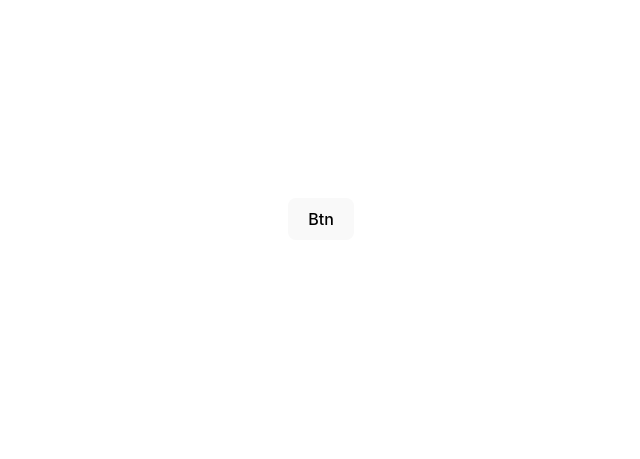
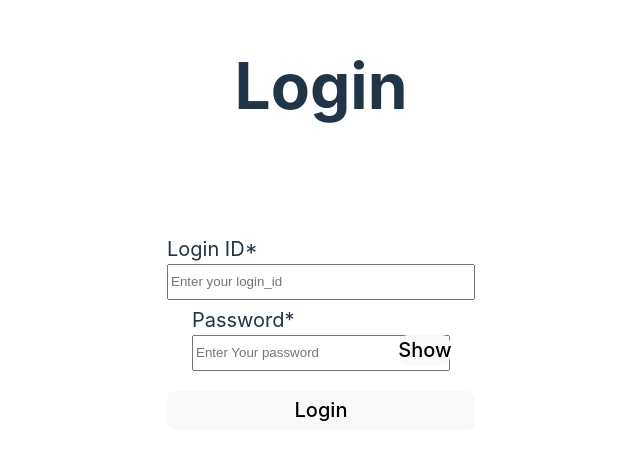
Before and after one commit to MissAashnaa1/frontend-sunbase, a React (Vite) app: page / in a window 1280 px wide. Shown: the part 181-640 px from the top of the page, without its empty margins (319-959 px from the left). Built offline with nearby package versions, Linux system fonts and the light colour scheme.

Commit message:
login page done

```diff
--- a/src/App.jsx
+++ b/src/App.jsx
@@ -1,29 +1,12 @@
+import React from "react";
 import "./App.css";
 
-import axios from "axios";
+import Login from "./pages/Login";
 
 function App() {
-  const makeReq = async () => {
-    console.log("btn clicked");
-
-    try {
-      let res = await axios.post("http://localhost:5000/login/", {
-        login_id: "test@sunbasedata.com",
-        password: "Test@123",
-      });
-      console.log(res.data);
-    } catch (err) {
-      console.log(err, "catch err");
-    }
-  };
-
   return (
     <>
-      {/* <h1>Vite + React</h1>
-      <p className="read-the-docs">
-        Click on the Vite and React logos to learn more
-      </p> */}
-      <button onClick={() => makeReq()}>Btn</button>
+      <Login />
     </>
   );
 }
--- /dev/null
+++ b/src/constant.jsx
@@ -0,0 +1,3 @@
+const BASE_URL = "https://sunbase-server.onrender.com";
+
+export default BASE_URL;
--- /dev/null
+++ b/src/pages/Login.jsx
@@ -0,0 +1,126 @@
+import React, { useState } from "react";
+// import { useHistory } from "react-router-dom";
+import { useSelector, useDispatch } from "react-redux";
+import { Alert, Container, flexbox } from "@chakra-ui/react";
+import {
+  FormControl,
+  FormLabel,
+  InputGroup,
+  Input,
+  InputRightElement,
+  VStack,
+  Button,
+} from "@chakra-ui/react";
+
+import axios from "axios";
+import BASE_URL from "../constant";
+
+function Login() {
+  const [name, setName] = useState("");
+  const [confirmPassword, setConfirmPassword] = useState("");
+
+  const [isAlert, setIsAlert] = useState(false);
+  const [show2, setShow2] = useState(false);
+
+  const [isLoadinng, setIsLoading] = useState(false);
+
+  // const history = useHistory();
+
+  const handleClick2 = () => setShow2(!show2);
+
+  const submitHandler = () => {
+    if (name.trim() == "" || confirmPassword.trim() == "") {
+      setIsAlert(true);
+      setTimeout(() => {
+        setIsAlert(false);
+      }, 3000);
+    } else {
+      // console.log(name, confirmPassword)
+      login();
+    }
+  };
+
+  const login = async () => {
+    setIsLoading(true);
+    try {
+      let res = await axios.post(`${BASE_URL}/login`, {
+        login_id: name,
+        password: confirmPassword,
+      });
+      console.log(res.data);
+
+      if (true) {
+        // move to next screen
+        // history.push("/");
+      } else {
+      }
+    } catch (error) {
+      console.log(error, "error in login");
+      // something went wrong
+    }
+    setIsLoading(false);
+  };
+
+  return (
+    <Container fontSize={20}>
+      <VStack spacing="5px " className="loginForm">
+        {/* <Alert isVisible={isAlert} /> */}
+        <h1 style={{ paddingBottom: "1em" }}>Login</h1>
+        <FormControl id="first-name" isRequired>
+          <FormLabel>Login ID</FormLabel>
+          <Input
+            placeholder="Enter your login_id"
+            width="300px"
+            height="30px"
+            onChange={(e) => {
+              setName(e.target.value);
+            }}
+          />
+        </FormControl>
+        <FormControl id="password" isRequired>
+          <FormLabel>Password</FormLabel>
+          <InputGroup>
+            <Input
+              type={show2 ? "text" : "password"}
+              placeholder="Enter Your password"
+              width="250px"
+              height="30px"
+              onChange={(e) => {
+                setConfirmPassword(e.target.value);
+              }}
+            />
+            <InputRightElement width="4.5norem">
+              <Button
+                colorScheme="twitter"
+                backgroundColor="twitter.100"
+                h="30px "
+                w="3rem"
+                p="auto"
+                size="sm"
+                onClick={handleClick2}
+                variant="outline"
+              >
+                {show2 ? "Hide" : "Show"}
+              </Button>
+            </InputRightElement>
+          </InputGroup>
+        </FormControl>
+        <Button
+          isLoading={isLoadinng}
+          loadingText="Please Wait..."
+          colorScheme="blue"
+          width="100%"
+          height={39}
+          style={{ marginTop: 15 }}
+          onClick={submitHandler}
+        >
+          Login
+        </Button>
+        {isAlert && (
+          <h1 style={{ color: "red", fontWeight: 700 }}>Enter All Fields!</h1>
+        )}
+      </VStack>
+    </Container>
+  );
+}
+export default Login;
```
Also changed, not shown: package.json (+8 -1 lines), 1 other file (tests, documents, lock files or other folders).
